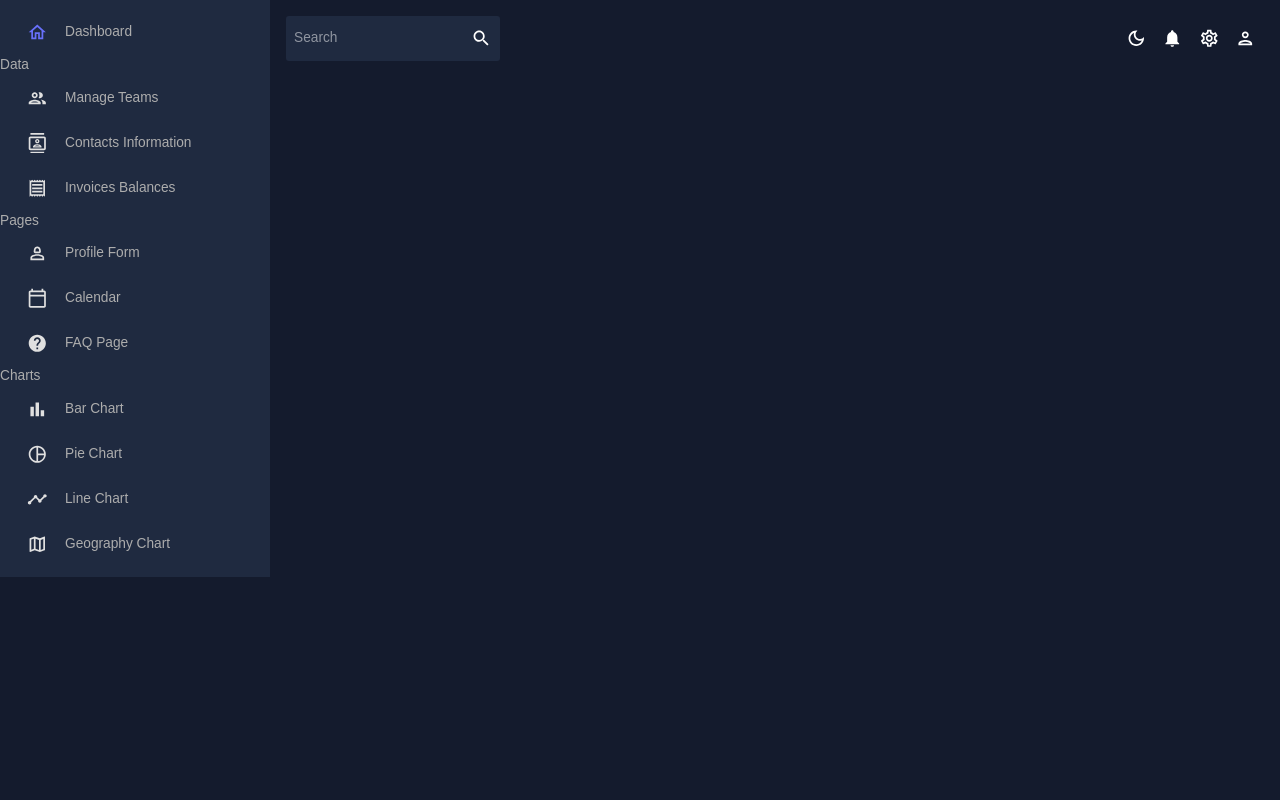
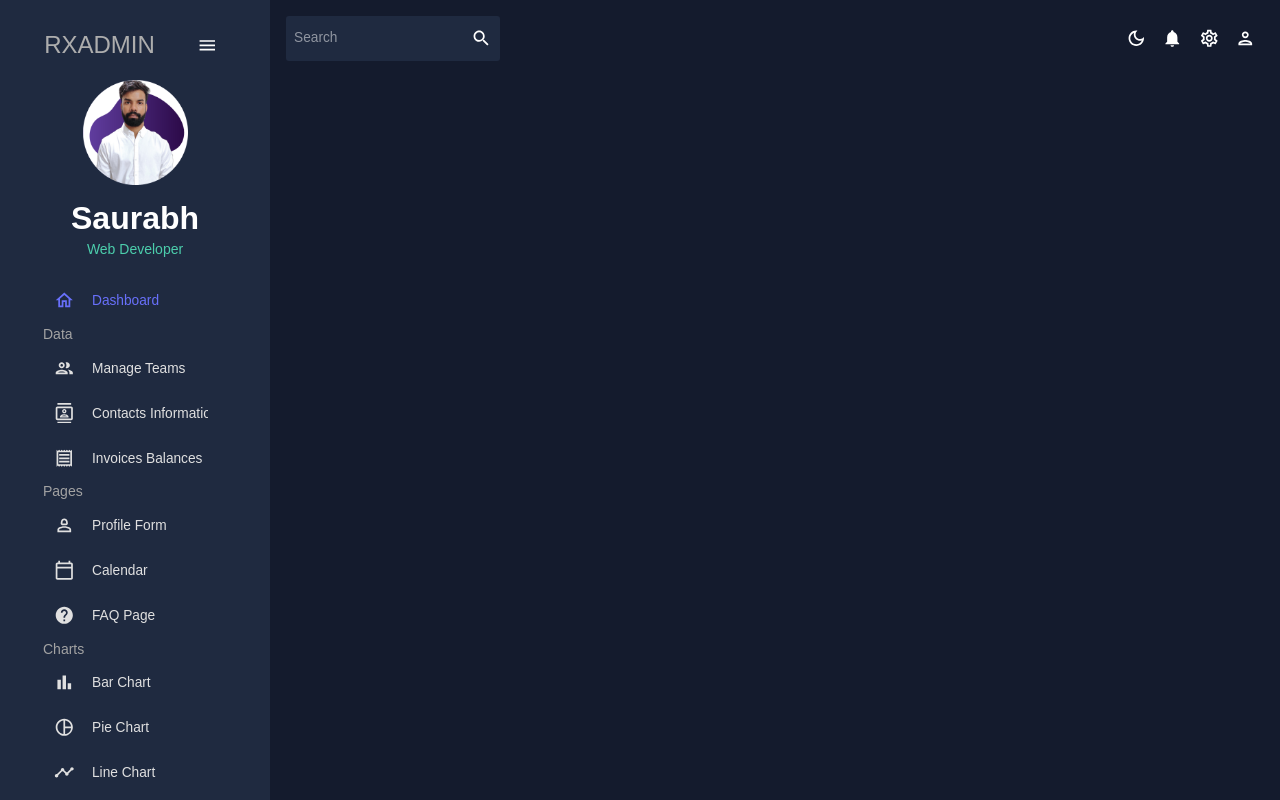
Before and after one commit to saurabhmehta1601/react-admin-dashboard-1, a React (Vite) app: page /bar in a window 1280 px wide. Built offline with nearby package versions, Linux system fonts and the light colour scheme.

Commit message:
feat: complete sidebar UI

```diff
--- a/src/App.tsx
+++ b/src/App.tsx
@@ -13,7 +13,7 @@ function App() {
     <ColorModeContext.Provider value={colorMode as any} >
       <ThemeProvider theme={theme}>
         <CssBaseline />
-        <Box display="flex" width="100%">
+        <Box display="flex" width="100%" height="100vh">
           <Sidebar />
           <Box className="content" flex={1}>
             <Topbar />
--- a/src/scenes/global/Sidebar.tsx
+++ b/src/scenes/global/Sidebar.tsx
@@ -1,6 +1,7 @@
-import { Box, Typography, useTheme } from "@mui/material"
+import { Box, IconButton, Typography, useTheme } from "@mui/material"
 import { tokens } from "../../theme"
 import { useState } from "react"
+import MenuOutlinedIcon from "@mui/icons-material/MenuOutlined"
 import HomeOutlinedIcon from '@mui/icons-material/HomeOutlined';
 import GroupOutlined from '@mui/icons-material/GroupOutlined';
 import ContactsOutlinedIcon from '@mui/icons-material/ContactsOutlined';
@@ -107,6 +108,7 @@ interface ItemProps {
   isActive: boolean,
   item: IMenuItem
 }
+
 const Item = ({ isActive, item, onClick }: ItemProps) => {
   const theme = useTheme();
   const colors = tokens(theme.palette.mode);
@@ -118,9 +120,8 @@ const Item = ({ isActive, item, onClick }: ItemProps) => {
       onClick={onClick}
       style={{ color: colors.grey[100] }}
     >
-      <Link to={item.href}>
-        <Typography>{item.title}</Typography>
-      </Link>
+      <Typography sx={{ position: "relative", bottom: -1 }}>{item.title}</Typography>
+      <Link to={item.href} />
     </MenuItem>
   )
 }
@@ -154,29 +155,68 @@ const Sidebar = () => {
       }}
     >
       <ProSidebar collapsed={isCollapsed}>
+        <Box sx={{ padding: isCollapsed ? undefined : "10%" }}>
+          <Box display="flex" alignItems="center" justifyContent="space-around">
+            {!isCollapsed && <Typography variant="h3">
+              RXADMIN
+            </Typography>}
+            <IconButton
+              onClick={() => setIsCollapsed(prev => !prev)}
+              sx={{ marginTop: isCollapsed ? 1 : 0 }}
+            >
+              <MenuOutlinedIcon />
+            </IconButton>
+          </Box>
+          {
+            !isCollapsed && <Box textAlign={"center"} mt={2}>
+              <img src="/my-profile.png" alt="saurabh" width={105} height={105} />
+            </Box>
+          }
+          {
+            !isCollapsed && <Box textAlign={"center"} m={1}>
+              <Typography variant="h2" fontWeight={700} color="#fff" >Saurabh</Typography>
+              <Typography variant="h6" color={colors.greenAccent[500]}>Web Developer</Typography>
+            </Box>
+          }
+
           <Menu iconShape="square">
+            <Box
+              sx={{ ...(isCollapsed ? { position: "relative", left: -4 } : {}) }}>
               <Item
                 onClick={() => setSelectedItem(dashboardItem)}
                 isActive={selectedItem.title === dashboardItem.title}
-            item={dashboardItem} />
+                item={dashboardItem}
+              />
+            </Box>
+
             {menuCategories.map((category: IMenuCategory) => (
               <Box>
-              <Typography>
+                <Typography
+                  variant="h6"
+                  color={colors.grey[300]}
+                  ml={!isCollapsed ? 2 : 0}
+                  textAlign={isCollapsed ? "center" : "left"}
+                >
                   {category.name}
                 </Typography>
-              {category.items.map((item: IMenuItem) => (
+                {
+                  category.items.map((item: IMenuItem) => (
+                    <Box key={item.title} sx={{ ...(isCollapsed ? { position: "relative", left: -4 } : {}) }}>
                       <Item
                         onClick={() => setSelectedItem(item)}
                         isActive={selectedItem.title === item.title}
                         item={item}
                       />
-              ))}
+                    </Box>
+                  ))
+                }
               </Box>
             ))
             }
           </Menu>
-      </ProSidebar>
         </Box>
+      </ProSidebar >
+    </Box >
   )
 }
 
```
Also changed, not shown: public/my-profile.png (added). Lines whose indentation alone changed are shown as unchanged.
